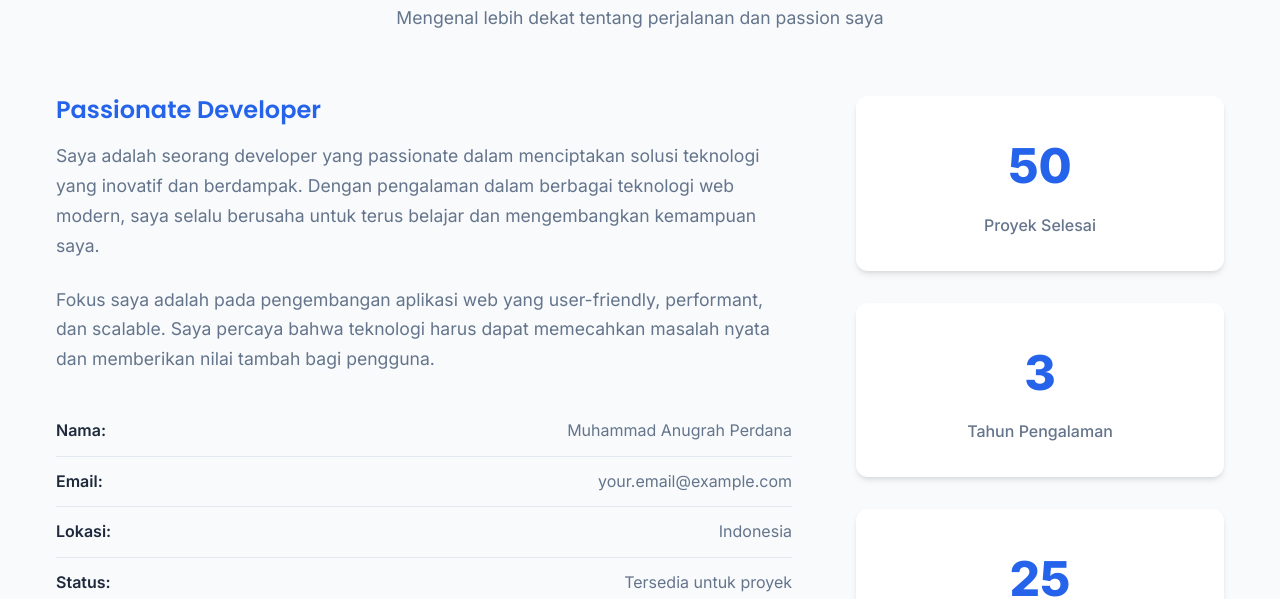
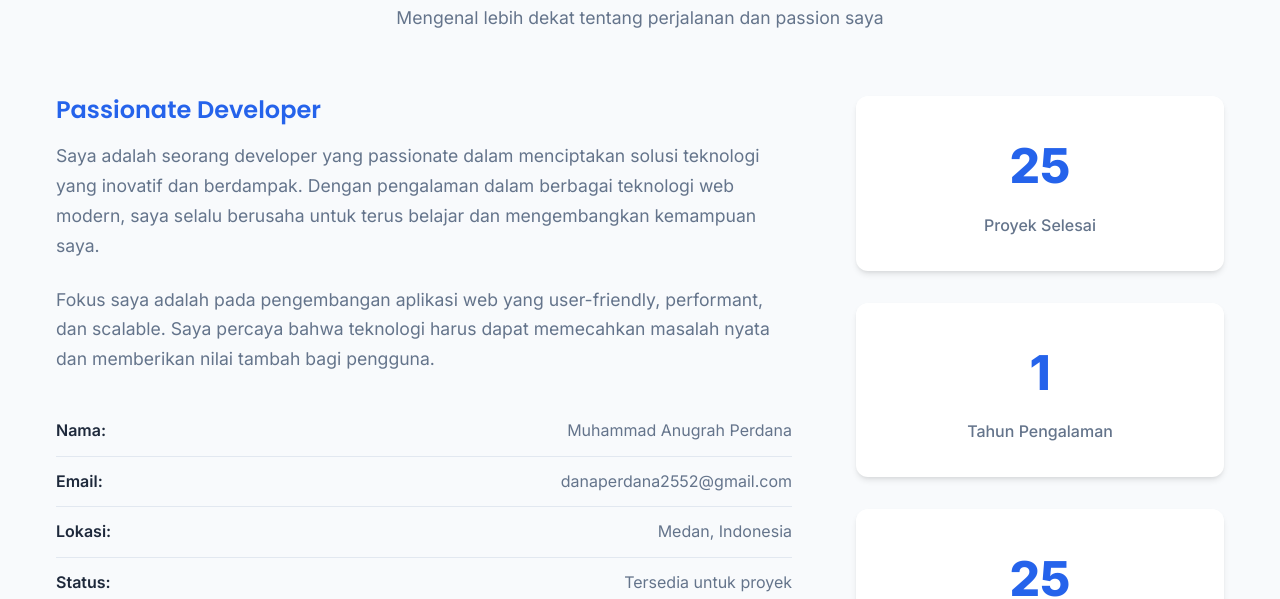
Before and after one commit to Perdana25/portfolio-website, a plain HTML site: page index.html in a window 1280 px wide. Shown: the part 1000-1599 px from the top of the page. Drawn offline with nearby package versions, Linux system fonts and the light colour scheme.

Commit message:
Update index.html

```diff
--- a/index.html
+++ b/index.html
@@ -126,11 +126,11 @@
                         </div>
                         <div class="detail-item">
                             <span class="detail-label">Email:</span>
-                            <span class="detail-value">your.email@example.com</span>
+                            <span class="detail-value">danaperdana2552@gmail.com</span>
                         </div>
                         <div class="detail-item">
                             <span class="detail-label">Lokasi:</span>
-                            <span class="detail-value">Indonesia</span>
+                            <span class="detail-value">Medan, Indonesia</span>
                         </div>
                         <div class="detail-item">
                             <span class="detail-label">Status:</span>
@@ -145,11 +145,11 @@
                 </div>
                 <div class="about-stats" data-aos="fade-left" data-aos-delay="200">
                     <div class="stat-item">
-                        <div class="stat-number" data-count="50">0</div>
+                        <div class="stat-number" data-count="25">0</div>
                         <div class="stat-label">Proyek Selesai</div>
                     </div>
                     <div class="stat-item">
-                        <div class="stat-number" data-count="3">0</div>
+                        <div class="stat-number" data-count="1">0</div>
                         <div class="stat-label">Tahun Pengalaman</div>
                     </div>
                     <div class="stat-item">
```
